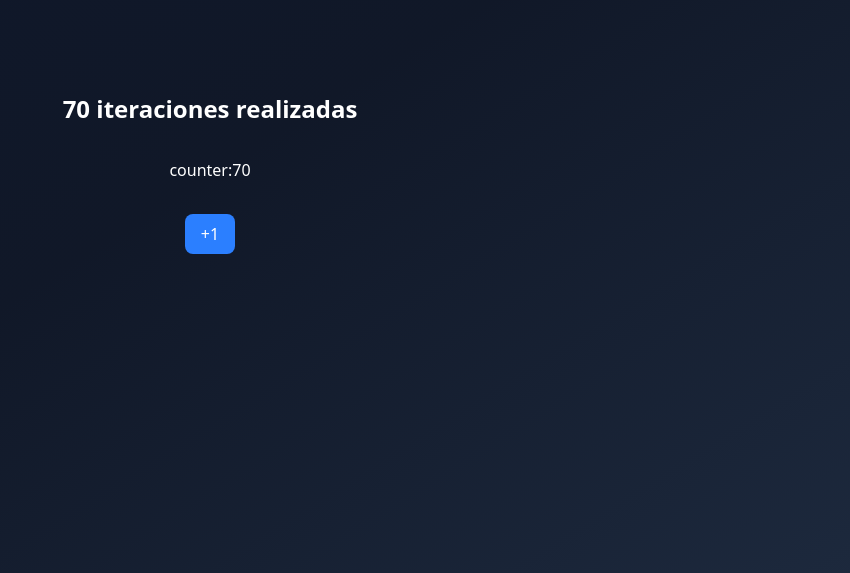
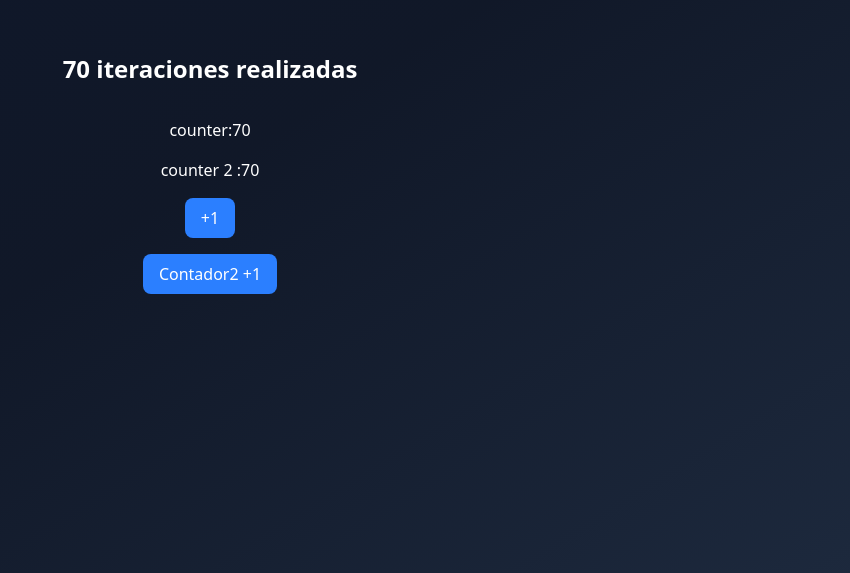
Before and after one commit to Francolin09/HooksApp, a React (Vite) app: page / in a window 1280 px wide. Shown: the part 227-800 px from the top of the page, without its empty margins (430-1280 px from the left). Built offline with nearby package versions, Linux system fonts and the light colour scheme.

Commit message:
22-useMemo

```diff
--- a/src/06-Memos/MemoCounter.tsx
+++ b/src/06-Memos/MemoCounter.tsx
@@ -1,5 +1,5 @@
 import { useCounter } from "@/hooks/useCounter"
-//1 empezaremos creando una funcion que simula hacer muchas cosas y mediremos el tiempo porque si, al final devolvemos la cantidad de iteraciones
+import { useMemo } from "react"
 const funcionPesada = (iterationNumber: number) => {
     console.time("Cosas_Pesadas_Sucediendo")
 
@@ -13,14 +13,20 @@ const funcionPesada = (iterationNumber: number) => {
 }
 
 export const MemoCounter = () => {
-    const {contador,increment } = useCounter(70);//2 despues usamos nuestro hook contador para generar un valor que cambie
+    const {contador,increment } = useCounter(70);
+    const {contador: contador2 ,increment: increment2 } = useCounter(70);
 
-    const valorPesadito = funcionPesada(contador); //3 ahora creamos una constante cuyo bvalor será la cantidad de veces que itera nuestra fuincion
-    //segun la cantidad que le pasamos al contador, en este caso 70
+    //1 Ahora para solucionar el tema de que esta cosa se ejecute siempre siempre usaremos el hook useMemo
+    //2 el useMemo recibe un callback el cual ejecuta la funcion que queremos memorizar y debemos pasarle una depéndecia para
+    //que sepa en que momento debe volver a renderizar ese valor. La diferencia con el useCallback es que ese memoriza la funcion
+    //y este memoriza el valor de retorno de la funcion
+    const valorPesadito = useMemo(()=> funcionPesada(contador),
+    [contador])
 
-    //4entonces el problema está en que cada vez que se re renderice, se va ejecutar esta funcion super pesada, imagina con 50000 registros
-    //la solucion a esto en el siguiente capitulo. fin
 
+
+    //3 y ahora tú te preguntas y esto para que chucha. y muy simple, imagina tenemos dos contadores, al momento de aumentar uno, se
+    //ejecutaria la funcion pesada dos veces, DOSSS y si tuvieramos tres pior aun.
 
   return (
     <div className='bg-gradient flex flex-col gap-4'>
@@ -28,9 +34,20 @@ export const MemoCounter = () => {
         <hr />
 
         <h4>counter:{contador}</h4>
-        <h4></h4>
+        {/* 4 entonces agregaremos otro contador junto con otro botoncito */}
+        <h4>counter 2 :{contador2} </h4>
 
-        <button className="bg-blue-500 text-white px-4 rounded-md py-2 cursor-pointer">+1</button>
+        <button onClick={increment} className="bg-blue-500 text-white px-4 rounded-md py-2 cursor-pointer">+1</button>
+        <button onClick={increment2}className="bg-blue-500 text-white px-4 rounded-md py-2 cursor-pointer">Contador2 +1</button>
+
+        {/* 5 entonces ahora probemos, poniendo el useMemo y sacandolo
+        Si dejamos el useMemo nos damos cuenta que la funcionpesada solo se ejecuta cuando aumentamos el contador,
+         pero al aumentar el contador2 se incrementa el valor pero no se ejecuta la funcion
+
+         Si quitamos el useMemo nos daremos cuenta que cuando apretamos cualquiera de los dos botones, la funcionPesada se ejecuta igual,
+         siempre, una duda para que reflexiones, es en que se diferencia en este punto el memorizar la funcion con el useCallback
+         y memorizar el valor con el useMemo, no lo entendi tan bien, pero cuando leas esto de seguro ya lo entendiste porque eres
+         muy listo*/}
     </div>
   )
 }
```
